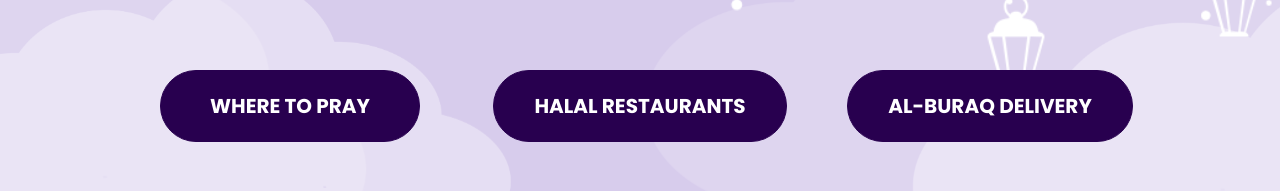
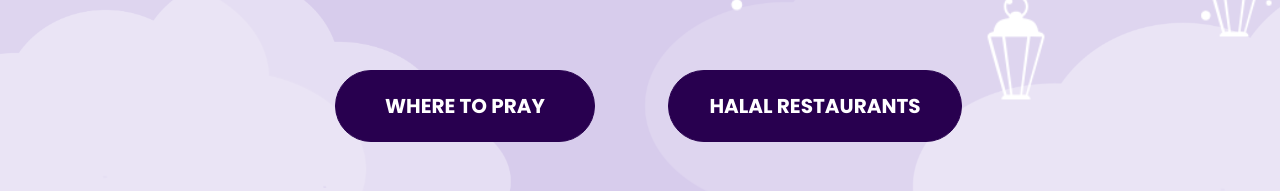
Before and after one commit to webimpactuw/muslim-student-assoc, a React (Create React App) app in the folder msa-react/: page /resources in a window 1280 px wide. Shown: the part 367-558 px from the top of the page. Built offline with nearby package versions, Linux system fonts and the light colour scheme; no server answers.

Commit message:
hiding delivery

```diff
--- a/msa-react/src/pages/resources/resources-home.js
+++ b/msa-react/src/pages/resources/resources-home.js
@@ -16,11 +16,11 @@
                         <NavLink className="purple-btn-link" to="/resources/restaurants">HALAL RESTAURANTS</NavLink>
                     </button>
                 </div>
-                <div style={{width: "300px"}}>
+                {/* <div style={{width: "300px"}}>
                     <button className="purple-button resources-delivery">
                         <NavLink className="purple-btn-link" to="/resources/delivery">AL-BURAQ DELIVERY</NavLink>
                     </button>
-                </div>
+                </div> */}
             </div>
         </div>
     );
```
